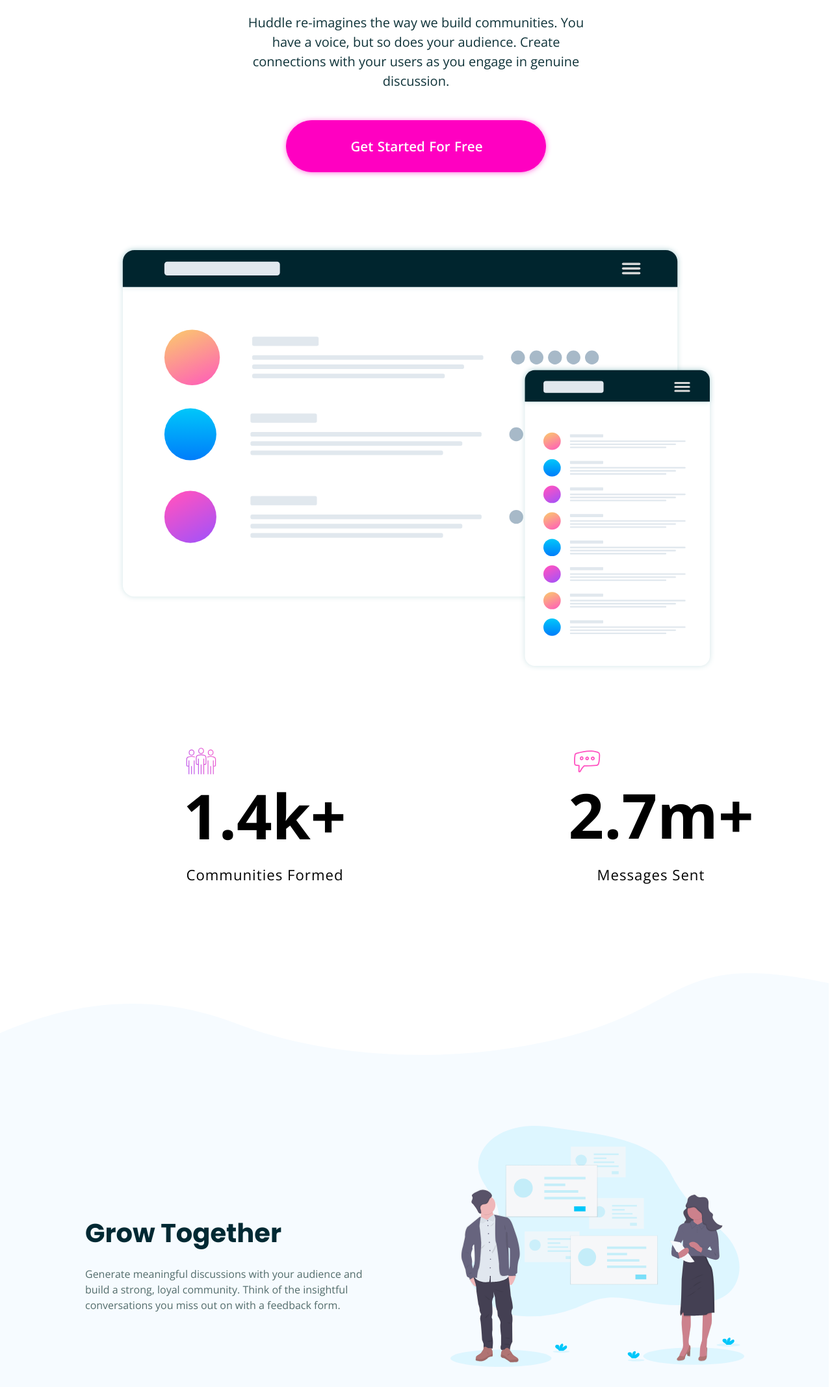
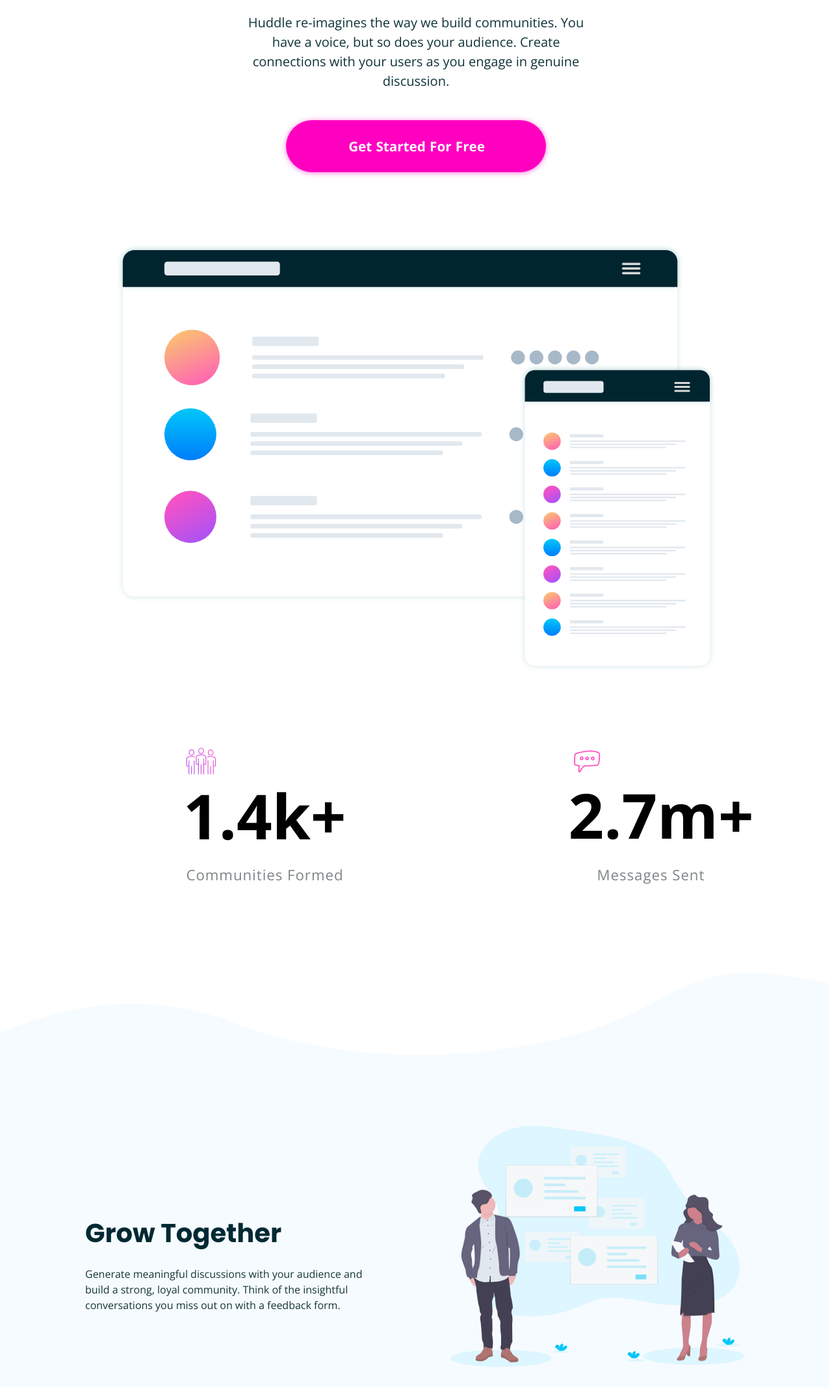
Before and after one commit to adarshcodes/huddle-landing-page-with-curved-sections-master, a plain HTML site: page index.html in a window 1280 px wide. Shown: the part 425-2560 px from the top of the page at 65% size. Drawn offline with nearby package versions, Linux system fonts and the light colour scheme.

Commit message:
fixed-minor-color-issues

```diff
--- a/styles.css
+++ b/styles.css
@@ -108,7 +108,7 @@ h1, h3 {
   border: .1rem #FF00C1 solid;
   color: #fff;
   background-color: #FF00C1;
-  font-weight: 600;
+  font-weight: 700;
   box-shadow: 0px 1px 11px -3px rgba(255, 0, 193, 1);
   transition: all .6s;
   word-spacing: .1rem;
@@ -231,6 +231,7 @@ h1, h3 {
   margin: .9rem 0 0 .65rem;
   font-size: 2.22rem;
   letter-spacing: .1rem;
+  color: #7E8386;
 }
 
 .messages-send {
@@ -298,7 +299,7 @@ h1, h3 {
   margin-right: 0;
   margin-left: -.6rem;
   font-weight: 500;
-  color: #526C6B;
+  color: #143733;
 }
 
 /* curved-card-1 */
@@ -553,7 +554,7 @@ h1, h3 {
 
 .subscribe-btn {
   font-size: 1.64rem;
-  font-weight: 600;
+  font-weight: 700;
   font-family: 'Open Sans', serif;
   width: 16rem;
   height: 4.8rem;
```
